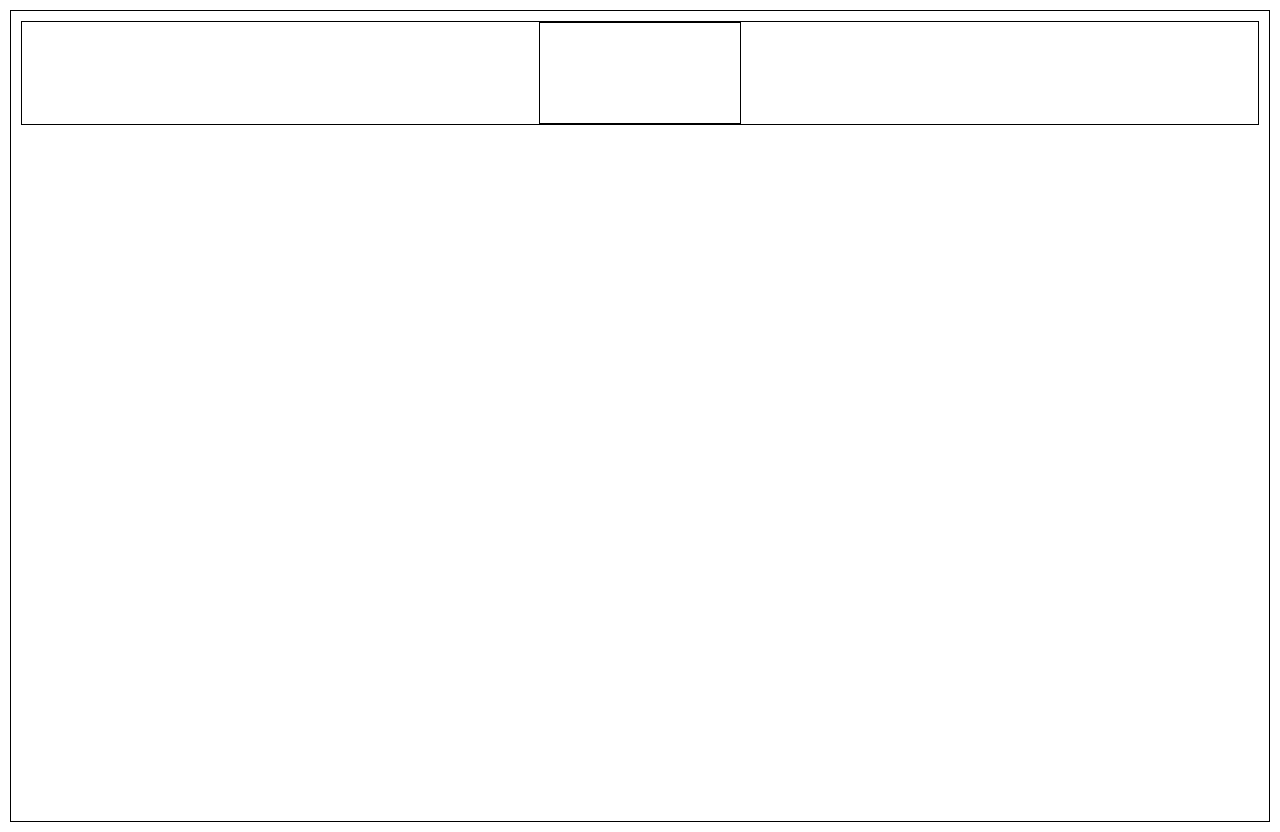
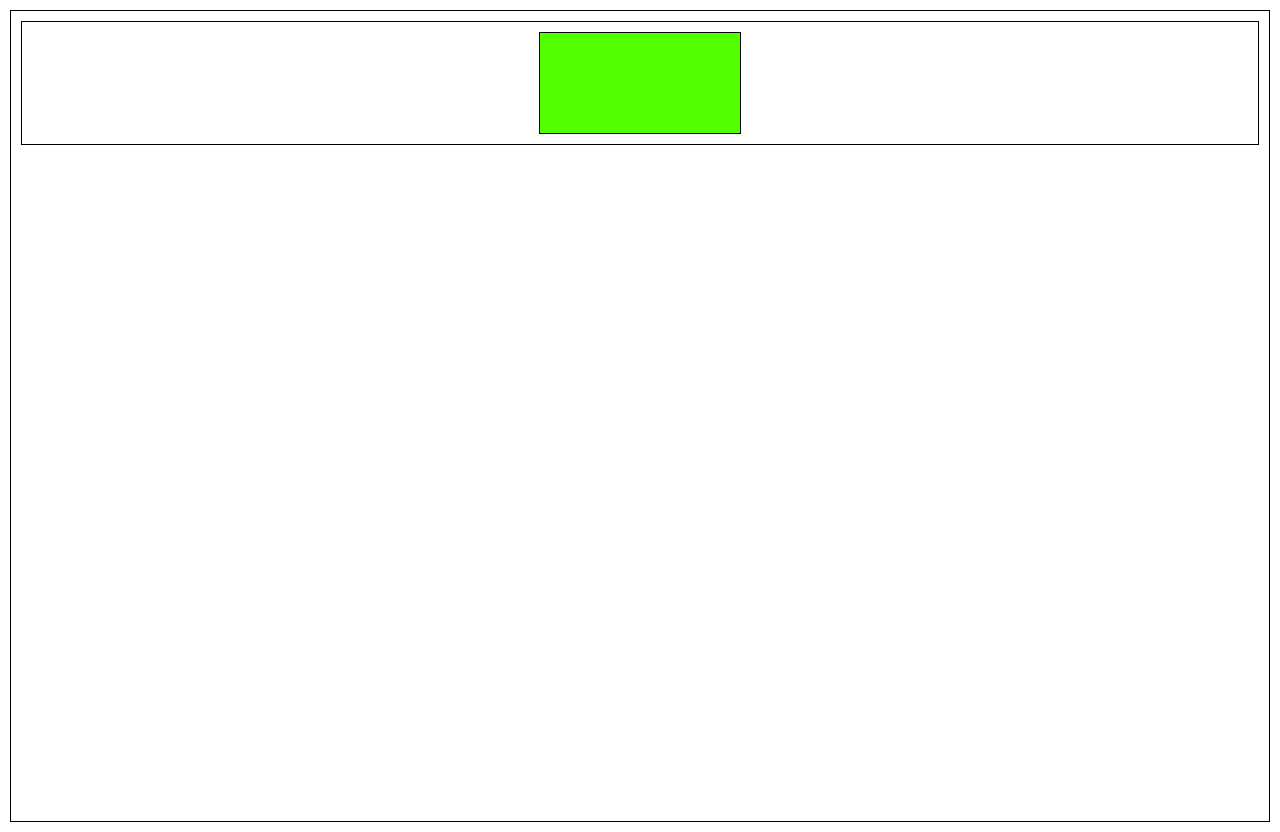
Before and after one commit to BJianYu/demo, a plain HTML site: page index.html in a window 1280 px wide. Drawn offline with Linux system fonts and the light colour scheme.

Commit message:
second commit

```diff
--- a/index.html
+++ b/index.html
@@ -23,14 +23,19 @@
         .table {
             height: 100px;
             width: 200px;
-            margin: auto;
+            margin-left: auto;
+            margin-right: auto;
+        }
+
+        .tureTable {
+            background: rgb(81, 255, 0);
         }
     </style>
 </head>
 
 <body style="border: none; margin: 0px">
     <div class="flex">
-        <div class="table"></div>
+        <div class="table tureTable"></div>
     </div>
 </body>
 
```
